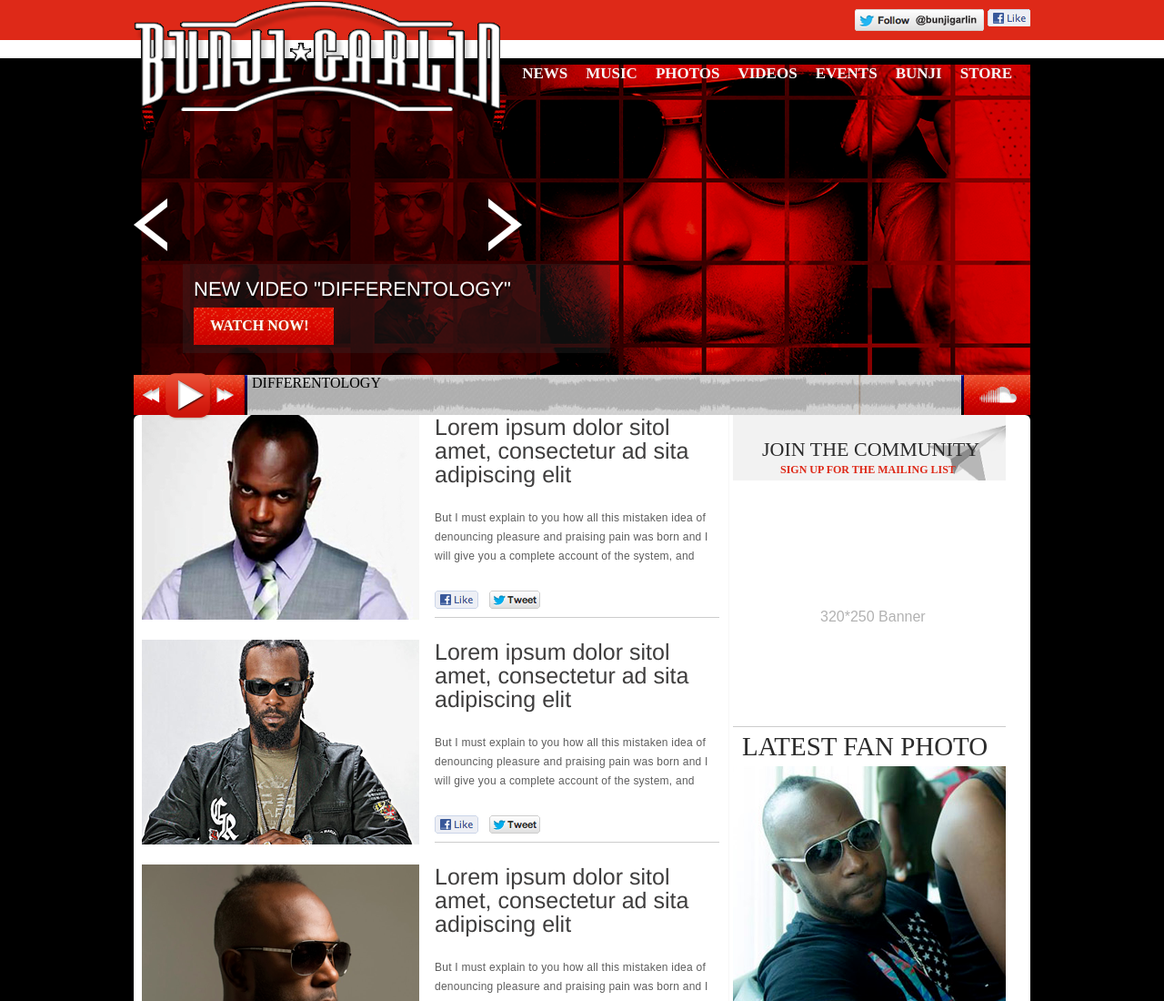
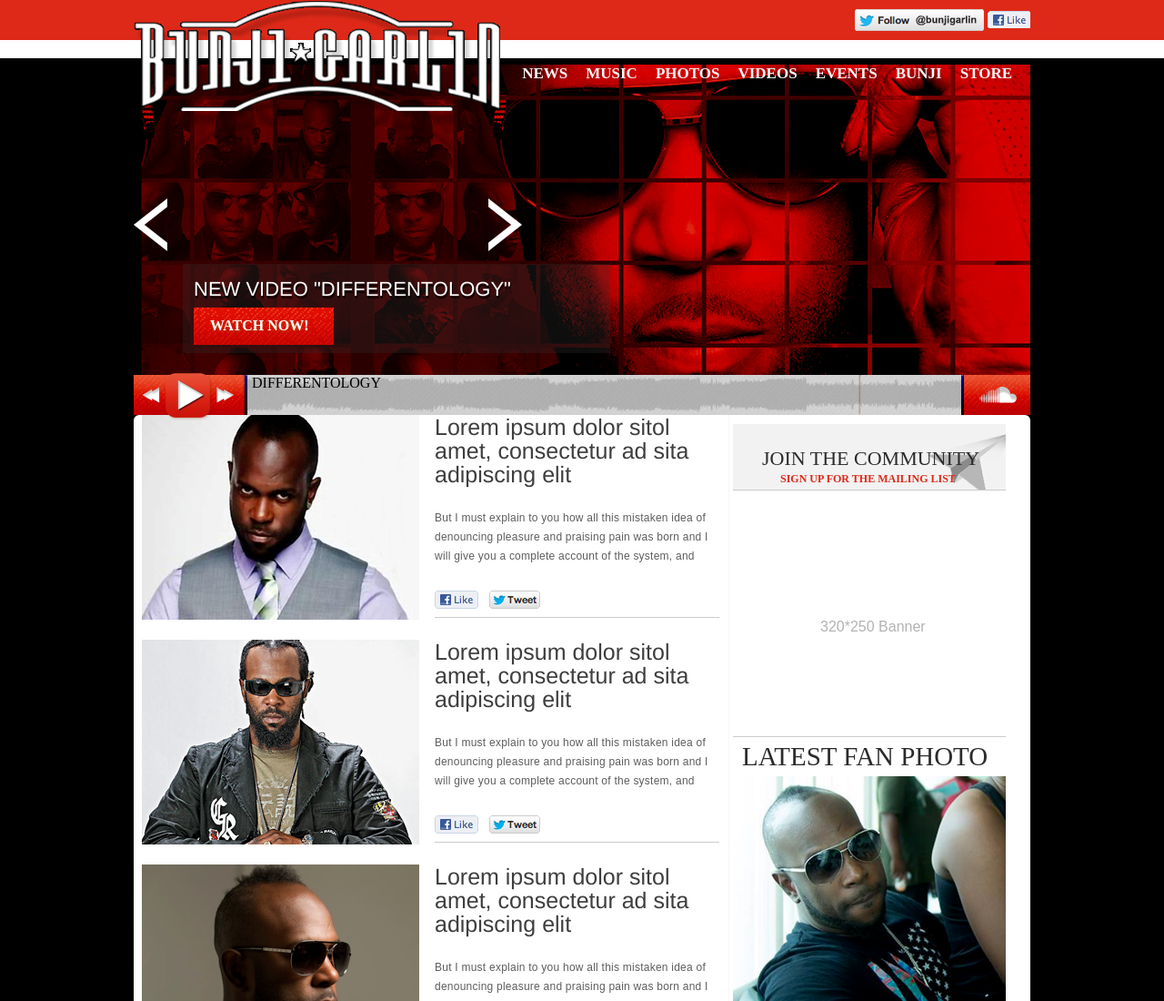
Before and after one commit to imparvez/ramba-theatre, a plain HTML site: page index.html in a window 1280 px wide. Shown: the top 1100 px of the page at 91% size. Drawn offline with Linux system fonts and the light colour scheme; files whose address does not match are found by name.

Commit message:
Sharre icons styling updated

```diff
--- a/assets/css/style.css
+++ b/assets/css/style.css
@@ -213,6 +213,7 @@
     display: inline-block;
     background: url('../images/facebook.png');
     text-indent: -99999px;
+    line-height: 13px;
 }
 /* ==========================================================================
    2. Section
@@ -435,6 +436,8 @@
 
 .section .wrapper .main .side-right .join-community {
     padding: 26px 0 0;
+    margin: 10px 0;
+    border-bottom: 1px solid #ccc;
     background: url('../images/newsletter_bg.png');
 }
 
```
